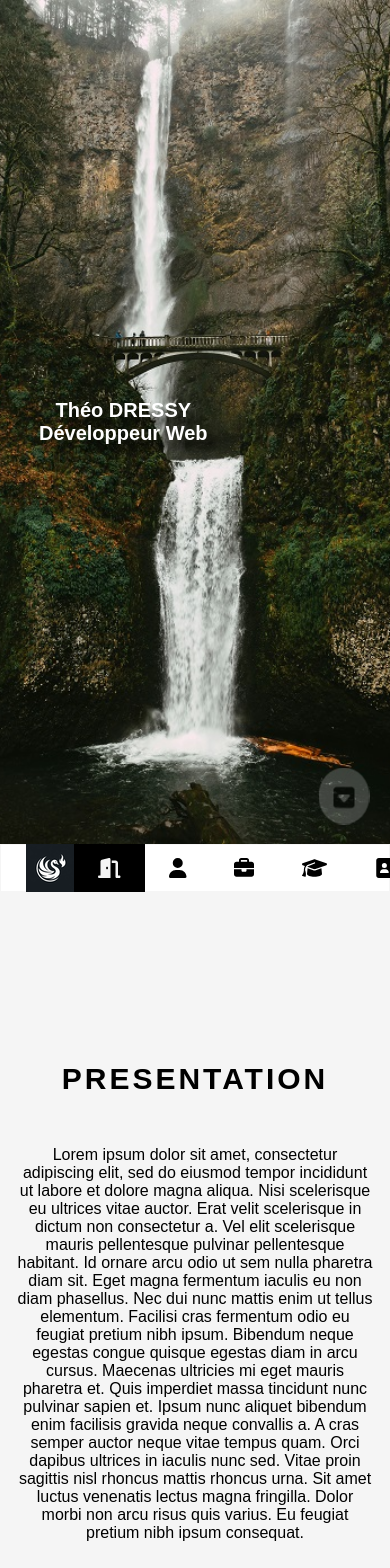
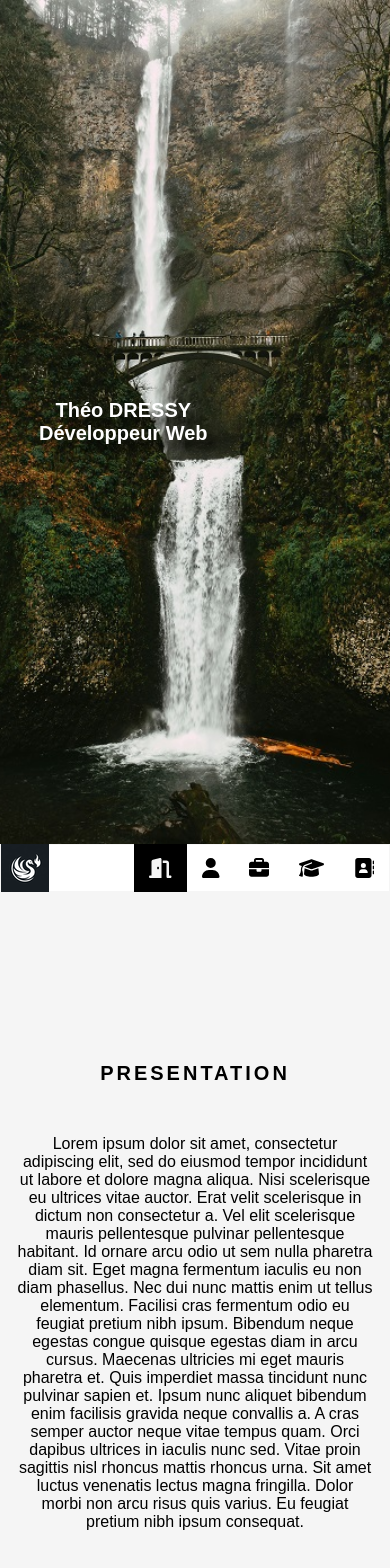
Before and after one commit to Theo-Develop/Portfolio, a React (Vite) app: page /#acceuil in a window 390 px wide. Shown: the top 1568 px of the page. Built offline with nearby package versions, Linux system fonts and the light colour scheme; no server answers; a web font is replaced by a local one.

Commit message:
settings responsive

```diff
--- a/src/components/ScrollUp/_ScrollUp.scss
+++ b/src/components/ScrollUp/_ScrollUp.scss
@@ -8,6 +8,10 @@
     background-color: rgba(255, 255, 255, 0.7);
     border-radius: 75%;
     transition: transform 0.3s ease-in-out;
+
+    @include mobile {
+        display: none;
+    }
 }
 
 .scrollUp:hover {
--- a/src/styles/Base/_Base.scss
+++ b/src/styles/Base/_Base.scss
@@ -26,6 +26,10 @@ h2 {
     padding: 50px 0;
     font-size: 30px;
     letter-spacing: 3px;
+
+    @include mobile {
+        font-size:20px;
+    }
 }
 
 .container {
--- a/src/styles/main.css
+++ b/src/styles/main.css
@@ -24,6 +24,11 @@ h2 {
   padding: 50px 0;
   font-size: 30px;
   letter-spacing: 3px;
+}
+@media (max-width: 767px) {
+  h2 {
+    font-size: 20px;
+  }
 }
 
 .container {
@@ -72,6 +77,11 @@ h2 {
     padding-left: 0;
   }
 }
+@media (max-width: 767px) {
+  .navbar .logo img {
+    padding-left: 0;
+  }
+}
 
 .navbar ul {
   height: 100%;
@@ -96,6 +106,12 @@ h2 {
   width: 100%;
   align-items: center;
   padding: 24px;
+}
+@media (max-width: 767px) {
+  .navbar li {
+    padding-left: 15px;
+    padding-right: 15px;
+  }
 }
 
 .navbar li.active {
@@ -540,6 +556,11 @@ article.card {
   border-radius: 75%;
   transition: transform 0.3s ease-in-out;
 }
+@media (max-width: 767px) {
+  .scrollUp {
+    display: none;
+  }
+}
 
 .scrollUp:hover {
   cursor: pointer;
```
Also changed, not shown: src/components/Navbar/_Navbar.scss (+8 -0 lines), 1 other file (tests, documents, lock files or other folders).
